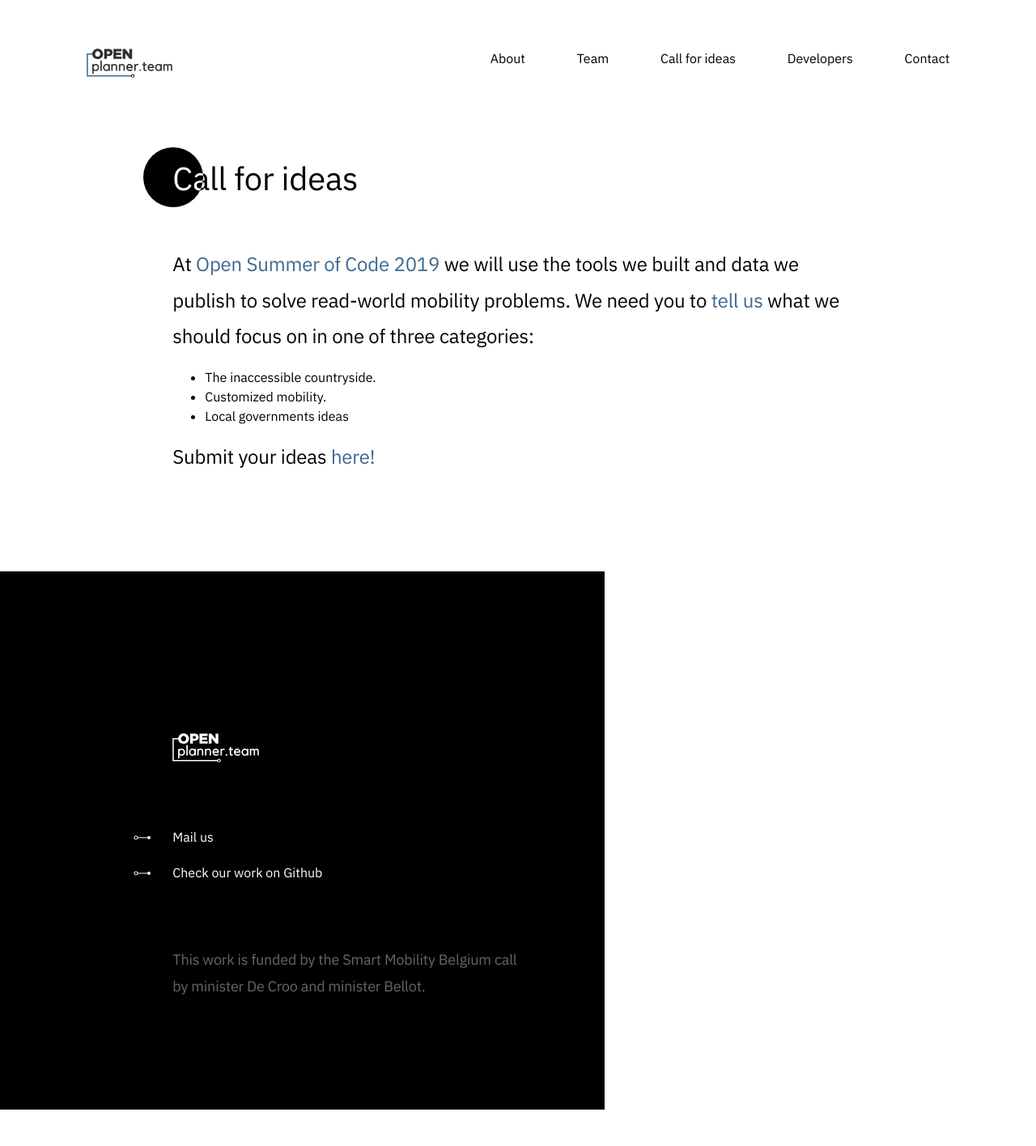
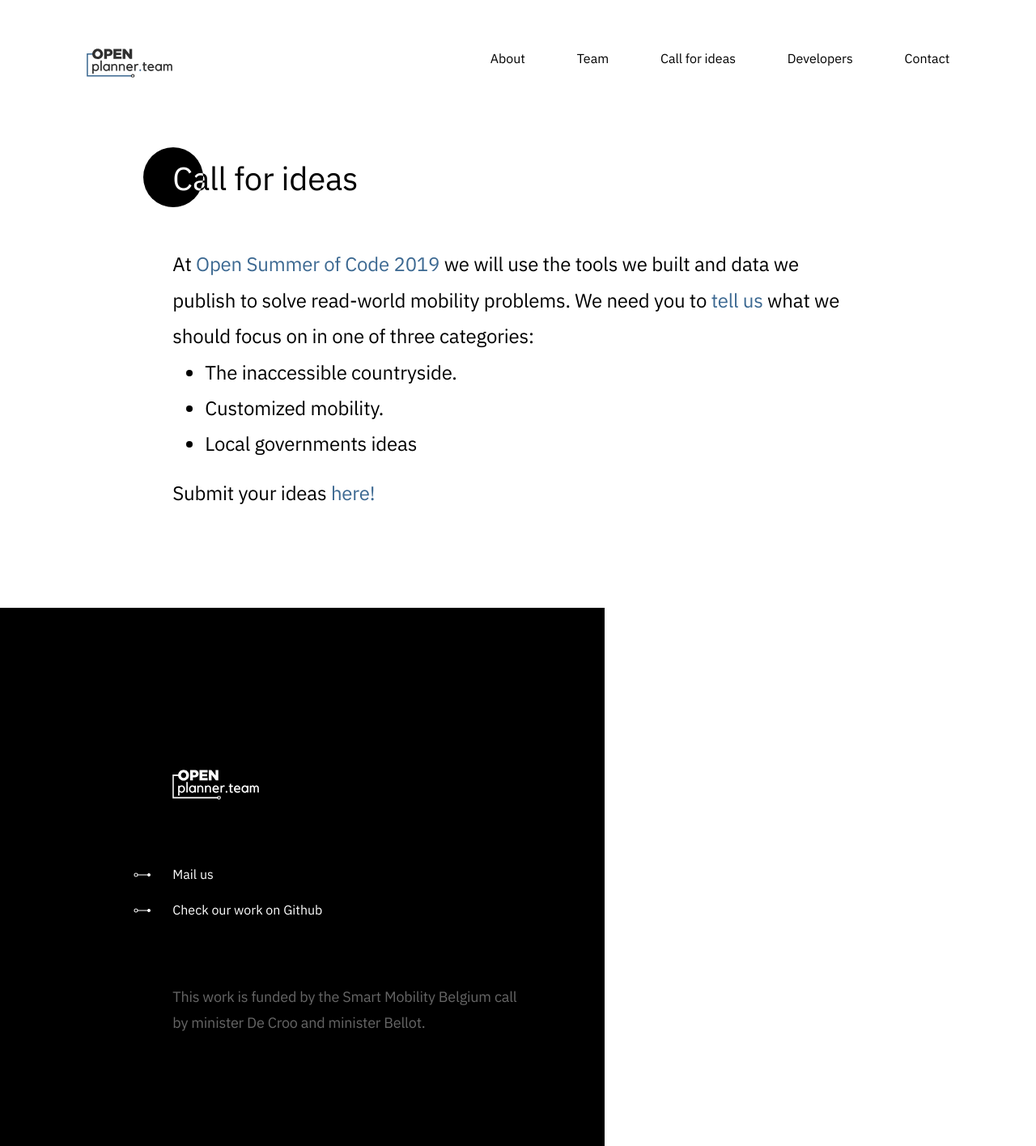
Before and after one commit to belgianmobility/smb-openplanner-website, a Jekyll site: the page built from ideas.html, in a window 1280 px wide. Shown: the whole page at 81% size. Built offline with Jekyll 4.4.1, drawn with Linux system fonts in a browser that asks for light colours; before the commit the page ends 1371 px from its top, so only the background shows below that.

Commit message:
Integrated video and fixed layout/text.

```diff
--- a/_sass/smb-openplanner.scss
+++ b/_sass/smb-openplanner.scss
@@ -716,4 +716,17 @@
 }
 /*********/
 /* /MISC */
-/*********/
+
+.text-center {
+  text-align: center;
+}
+
+.call-ideas-tagline {
+  margin-top: 50px;
+}
+
+div.bigger {
+  font-size: 24px;
+  letter-spacing: -0.0084em;
+  line-height: 1.85;
+}
--- a/ideas.html
+++ b/ideas.html
@@ -9,17 +9,17 @@
             <span class="circle"></span>
             <h3>Call for ideas</h3>
         </div>
-        <p class="bigger">At <a href="https://2019.summerofcode.be/">Open Summer of Code 2019</a> we will use the tools
+        <div class="bigger">At <a href="https://2019.summerofcode.be/">Open Summer of Code 2019</a> we will use the tools
             we built and data we publish to solve read-world mobility problems. We need you to <a
-                href="https://openplannerteam.typeform.com/to/h5bajG">tell us</a> what we should focus on in one of
+                href="https://pietercolpaert.typeform.com/to/sU2FvP">tell us</a> what we should focus on in one of
             three categories:
             <ul>
                 <li>The inaccessible countryside.</li>
                 <li>Customized mobility.</li>
                 <li>Local governments ideas</li>
             </ul>
-        </p>
-        <p class="bigger">Submit your ideas <a href="https://openplannerteam.typeform.com/to/h5bajG">here!</a>
+        </div>
+        <p class="bigger">Submit your ideas <a href="https://pietercolpaert.typeform.com/to/sU2FvP">here!</a>
         </p>
     </section>
 </div>
```
Also changed, not shown: index.html (+14 -3 lines).
